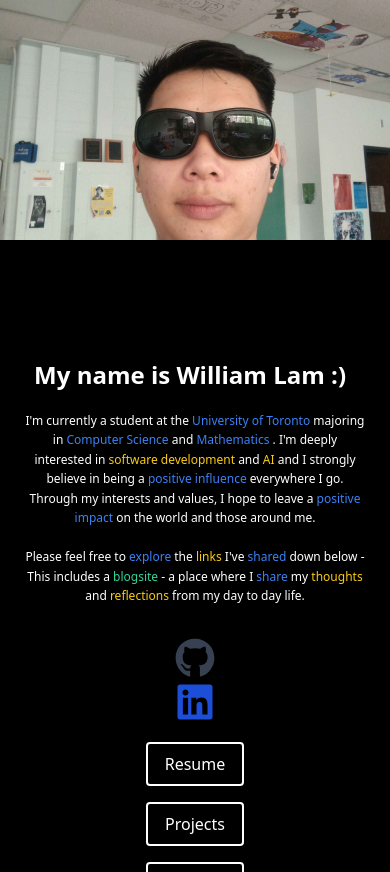
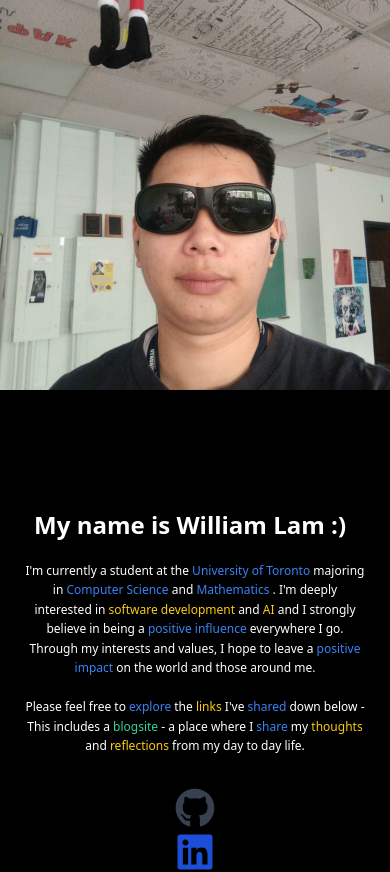
Before and after one commit to williamntlam/Personal-Website, a React (Vite) app: page / in a window 390 px wide. Shown: the top 872 px of the page. Built offline with nearby package versions, Linux system fonts and the light colour scheme; a web font is replaced by a local one.

Commit message:
feat(home picture): fixed styling issues for hovering picture on mobile devices like ipads author: William Lam<williamntlam@gmail.com>

```diff
--- a/src/components/HomePicture.tsx
+++ b/src/components/HomePicture.tsx
@@ -3,11 +3,11 @@ import sunglassesPhoto from "/sunglassesPhoto.jpg";
 
 const HomePicture = () => {
   return (
-    <section className="w-full h-60 md:h-auto relative group">
+    <section className="w-full h-full flex md:h-auto relative group">
       <img
         src={profilePicture}
         alt="Nice picture for the home page."
-        className="w-full h-full object-cover"
+        className="w-full h-full object-cover flex-1"
       />
       <img
         src={sunglassesPhoto}
```
